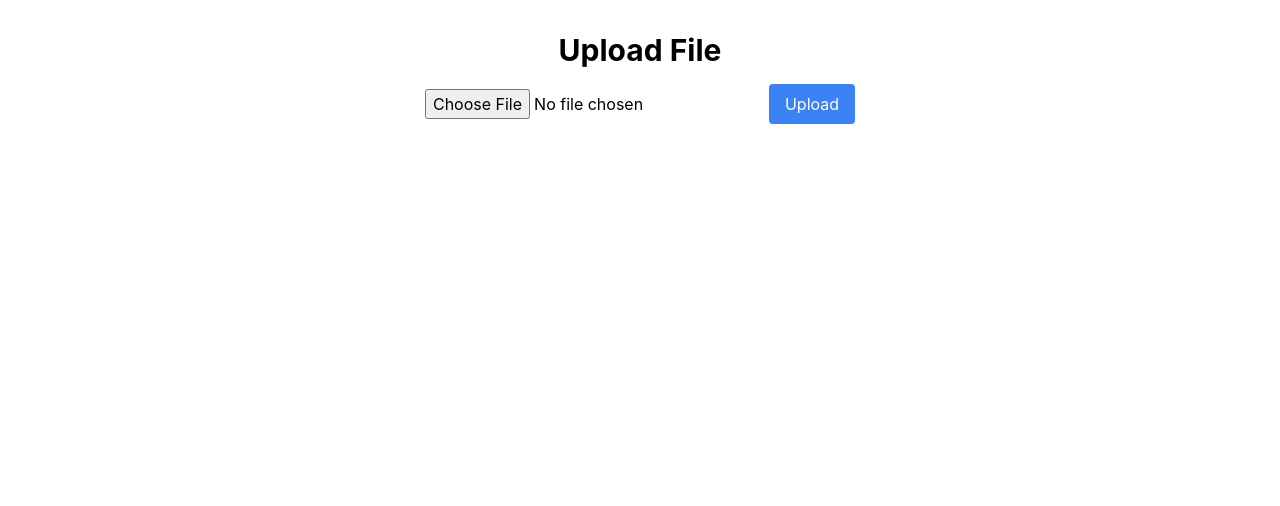
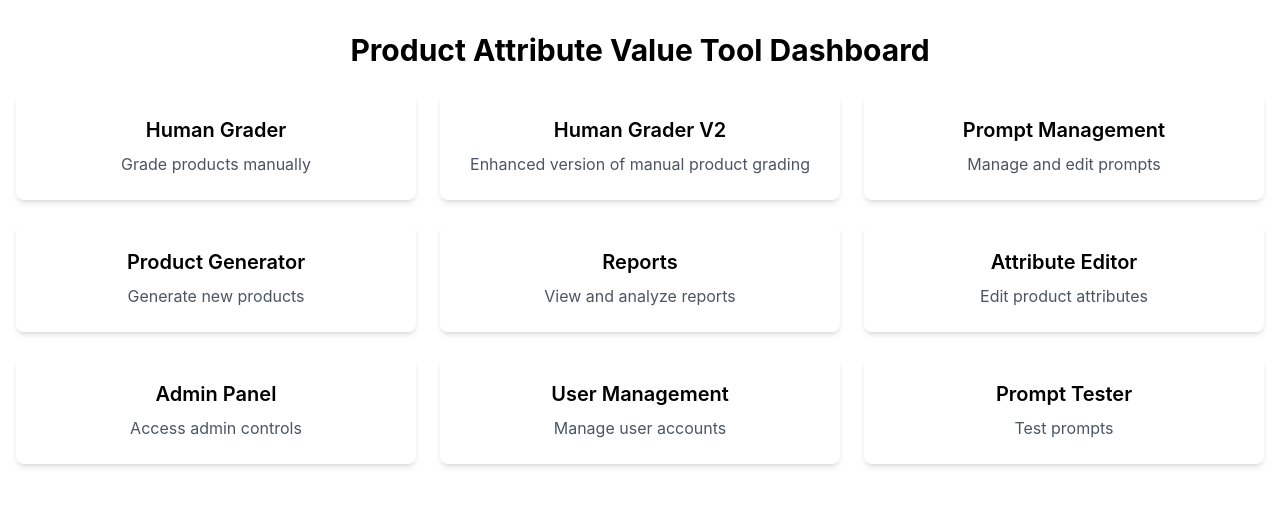
Before and after one commit to thebiggestcookie/pavt, a React (Create React App) app: page / in a window 1280 px wide. Shown: the top 506 px of the page. Built offline with nearby package versions, Linux system fonts and the light colour scheme; no server answers.

Commit message:
Update App.js

```diff
--- a/src/App.js
+++ b/src/App.js
@@ -1,7 +1,7 @@
 import React from 'react';
 import { BrowserRouter as Router, Route, Routes } from 'react-router-dom';
 import Navigation from './components/Navigation';
-import Upload from './components/Upload';
+import Dashboard from './components/Dashboard';
 import HumanGrader from './components/HumanGrader';
 import HumanGraderV2 from './components/HumanGraderV2';
 import AdminPanel from './components/AdminPanel';
@@ -20,7 +20,7 @@ function App() {
       <div className="App">
         <Navigation />
         <Routes>
-          <Route path="/" element={<Upload />} />
+          <Route path="/" element={<Dashboard />} />
           <Route path="/grader" element={<HumanGrader />} />
           <Route path="/grader-v2" element={<HumanGraderV2 />} />
           <Route path="/admin" element={<AdminPanel />} />
```
